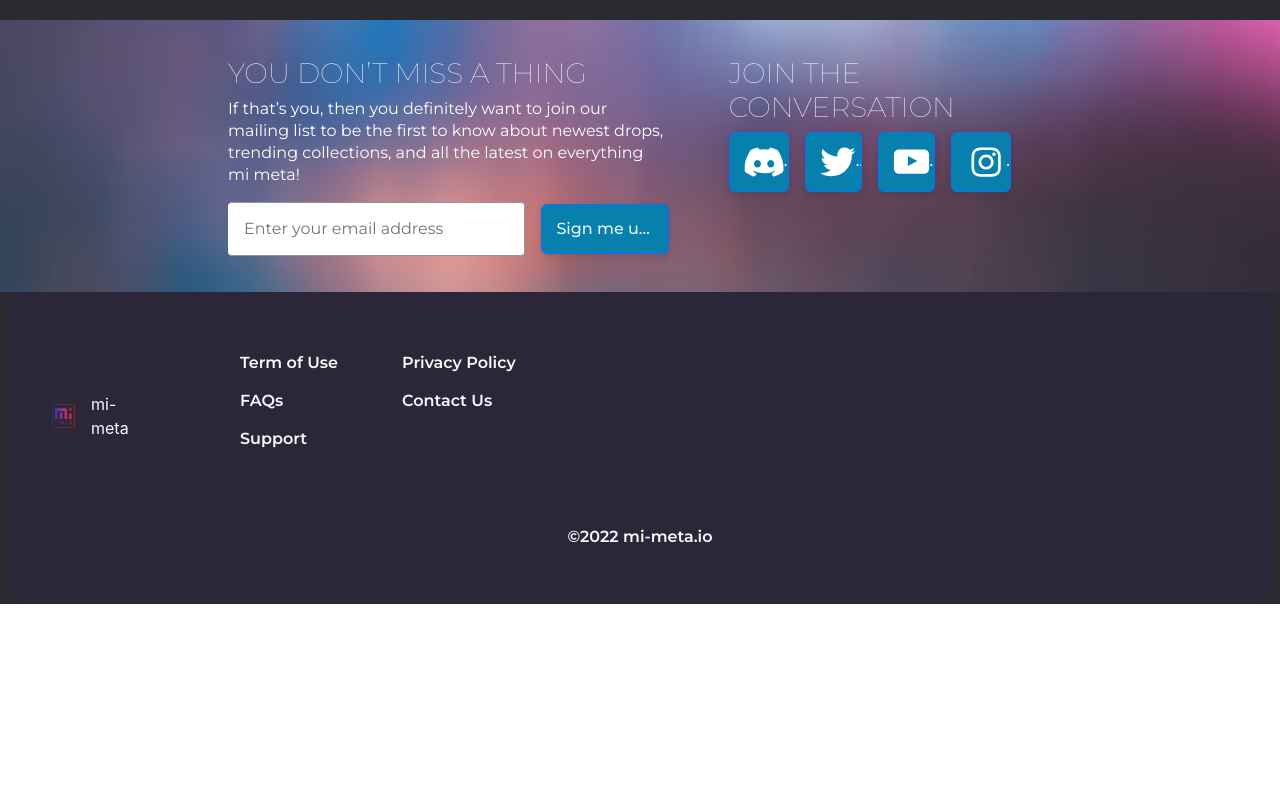
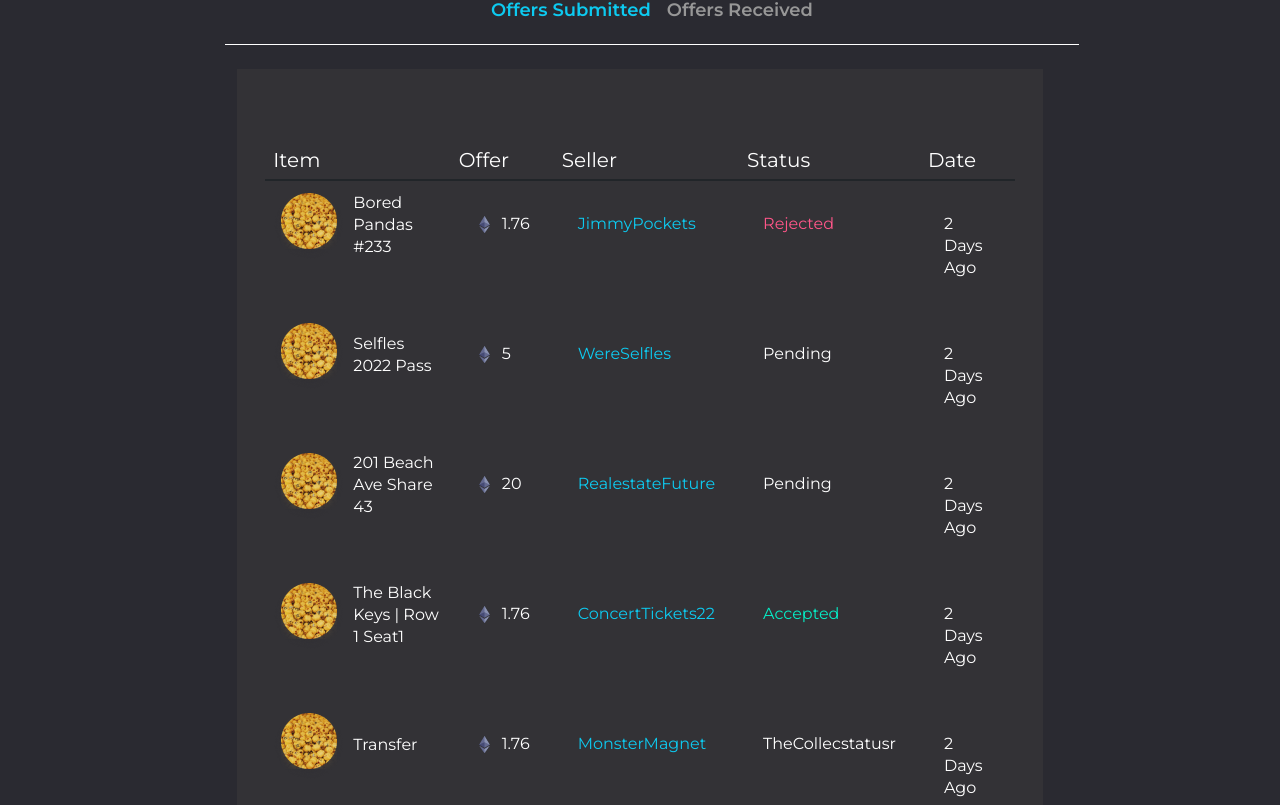
Before and after one commit to mi-meta/marketplace_frontend, a React (Create React App) app: page /profile/offers in a window 1280 px wide. Shown: the part 855-1660 px from the top of the page. Before the commit the page ends 1459 px from the top, so only its background shows below. Built offline with nearby package versions, Linux system fonts and the light colour scheme.

Commit message:
profile page

```diff
--- a/src/components/Profile/ActivityProfile.tsx
+++ b/src/components/Profile/ActivityProfile.tsx
@@ -1,5 +1,101 @@
+import { Row, Table, Stack, Image } from 'react-bootstrap';
+
+interface DataType {
+  activity: string;
+  price: string;
+  from: string;
+  to: string;
+  date: string;
+}
+const data: DataType[] = [
+  { activity: 'Sale', price: '1.76', from: 'You', to: 'TheCollector', date: '2 Days ago' },
+  {
+    activity: 'Transfer',
+    price: '',
+    from: 'MonsterMagnet',
+    to: 'TheCollector',
+    date: '2 Days ago',
+  },
+  {
+    activity: 'List',
+    price: '1.76',
+    from: 'MonsterMagnet',
+    to: 'You',
+    date: '2 Days ago',
+  },
+  {
+    activity: 'Sale',
+    price: '1.76',
+    from: 'MonsterMagnet',
+    to: '',
+    date: '2 Days ago',
+  },
+  {
+    activity: 'Transfer',
+    price: '1.76',
+    from: 'MonsterMagnet',
+    to: 'TheCollector',
+    date: '2 Days ago',
+  },
+];
 const ActivityProfile = () => {
-  return <h1>ActivityProfile</h1>;
+  return (
+    <Row className="profile-body-activity p-4">
+      <div className="profile-body-activity-table">
+        <Table hover>
+          <thead>
+            <tr>
+              <th>Activity</th>
+              <th>Price</th>
+              <th>From</th>
+              <th>To</th>
+              <th>Date</th>
+            </tr>
+          </thead>
+          <tbody>
+            {data.map((item: DataType, key: number) => {
+              return (
+                <tr key={key}>
+                  <td>{item['activity']}</td>
+                  <td>
+                    {item['price'] ? (
+                      <Stack direction="horizontal" gap={2}>
+                        <Image src="/icons/eth.png" />
+                        {item['price']}
+                      </Stack>
+                    ) : (
+                      '---'
+                    )}
+                  </td>
+                  <td>
+                    {item['from'] ? (
+                      <Stack direction="horizontal">
+                        <Image src="" />
+                        {item['from']}
+                      </Stack>
+                    ) : (
+                      '---'
+                    )}
+                  </td>
+                  <td>
+                    {item['to'] ? (
+                      <Stack direction="horizontal">
+                        <Image src="" />
+                        {item['to']}
+                      </Stack>
+                    ) : (
+                      '---'
+                    )}
+                  </td>
+                  <td>{item['date']}</td>
+                </tr>
+              );
+            })}
+          </tbody>
+        </Table>
+      </div>
+    </Row>
+  );
 };
 
 export { ActivityProfile };
--- a/src/components/Profile/HiddenItems.tsx
+++ b/src/components/Profile/HiddenItems.tsx
@@ -1,5 +1,5 @@
 const HiddenItems = () => {
-  return <h1>Offer Profile</h1>;
+  return <h1>Hidden</h1>;
 };
 
 export { HiddenItems };
--- a/src/components/Profile/ListingsProfile.tsx
+++ b/src/components/Profile/ListingsProfile.tsx
@@ -1,5 +1,5 @@
 const ListingsProfile = () => {
-  return <h1>Offer Profile</h1>;
+  return <h1>Listings</h1>;
 };
 
 export { ListingsProfile };
--- a/src/components/Profile/OffersProfile.tsx
+++ b/src/components/Profile/OffersProfile.tsx
@@ -1,5 +1,113 @@
+import { Row, Table, Stack, Image } from 'react-bootstrap';
+
+interface DataType {
+  item: string;
+  offer: string;
+  seller: string;
+  status: string;
+  date: string;
+}
+const data: DataType[] = [
+  {
+    item: 'Bored Pandas #233',
+    offer: '1.76',
+    seller: 'JimmyPockets',
+    status: 'rejected',
+    date: '2 Days ago',
+  },
+  {
+    item: 'Selfles 2022 Pass',
+    offer: '5',
+    seller: 'WereSelfles',
+    status: 'Pending',
+    date: '2 Days ago',
+  },
+  {
+    item: '201 Beach Ave Share 43',
+    offer: '20',
+    seller: 'RealestateFuture',
+    status: 'Pending',
+    date: '2 Days ago',
+  },
+  {
+    item: 'The Black Keys | Row 1 Seat1',
+    offer: '1.76',
+    seller: 'ConcertTickets22',
+    status: 'accepted',
+    date: '2 Days ago',
+  },
+  {
+    item: 'Transfer',
+    offer: '1.76',
+    seller: 'MonsterMagnet',
+    status: 'TheCollecstatusr',
+    date: '2 Days ago',
+  },
+];
 const OffersProfile = () => {
-  return <h1>Offer Profile</h1>;
+  return (
+    <>
+      <Row>
+        <Stack direction="horizontal" gap={3} className="profile-body-offers-category">
+          <p className="text-info">Offers Submitted</p>
+          <p>Offers Received</p>
+        </Stack>
+      </Row>
+      <Row className="profile-body-offers p-4">
+        <div className="profile-body-offers-table">
+          <Table hover>
+            <thead>
+              <tr>
+                <th>Item</th>
+                <th>Offer</th>
+                <th>Seller</th>
+                <th>Status</th>
+                <th>Date</th>
+              </tr>
+            </thead>
+            <tbody>
+              {data.map((item: DataType, key: number) => {
+                return (
+                  <tr key={key}>
+                    <td>
+                      {
+                        <Stack direction="horizontal" gap={2}>
+                          <Image src="/icons/Profile.png" roundedCircle />
+                          {item['item']}
+                        </Stack>
+                      }
+                    </td>
+                    <td>
+                      {item['offer'] ? (
+                        <Stack direction="horizontal" gap={2}>
+                          <Image src="/icons/eth.png" />
+                          {item['offer']}
+                        </Stack>
+                      ) : (
+                        '---'
+                      )}
+                    </td>
+                    <td>
+                      {item['seller'] ? (
+                        <Stack direction="horizontal">
+                          <Image src="" />
+                          <span className="text-info">{item['seller']}</span>
+                        </Stack>
+                      ) : (
+                        '---'
+                      )}
+                    </td>
+                    <td className={`text-${item['status']}`}>{item['status']}</td>
+                    <td>{item['date']}</td>
+                  </tr>
+                );
+              })}
+            </tbody>
+          </Table>
+        </div>
+      </Row>
+    </>
+  );
 };
 
 export { OffersProfile };
--- a/src/components/Profile/SettingsProfile.tsx
+++ b/src/components/Profile/SettingsProfile.tsx
@@ -1,5 +1,5 @@
 const SettingsProfile = () => {
-  return <h1>Offer Profile</h1>;
+  return <h1>Settings</h1>;
 };
 
 export { SettingsProfile };
--- a/src/components/Profile/WatchListProfile.tsx
+++ b/src/components/Profile/WatchListProfile.tsx
@@ -1,5 +1,5 @@
 const WatchListProfile = () => {
-  return <h1>Offer Profile</h1>;
+  return <h1>WatchList</h1>;
 };
 
 export { WatchListProfile };
--- a/src/pages/Activity.tsx
+++ b/src/pages/Activity.tsx
@@ -17,9 +17,19 @@ const data: DType[] = [
     items: '30.6k',
   },
   {
-    id: 1,
-    collection: 'Bored Pandas Gym',
-    volume: '5478.76',
+    id: 2,
+    collection: 'Street Art of Bansky',
+    volume: '4478.76',
+    p24: '+102.3%',
+    p7d: '+20.3%',
+    floor_price: '1.76',
+    owners: '15.2k',
+    items: '30.6k',
+  },
+  {
+    id: 3,
+    collection: 'Selfles',
+    volume: '4458.34',
     p24: '+205.3%',
     p7d: '+20.3%',
     floor_price: '1.76',
@@ -27,9 +37,9 @@ const data: DType[] = [
     items: '30.6k',
   },
   {
-    id: 1,
-    collection: 'Bored Pandas Gym',
-    volume: '5478.76',
+    id: 4,
+    collection: 'Curated Art Blocks',
+    volume: '4321.11',
     p24: '+205.3%',
     p7d: '+20.3%',
     floor_price: '1.76',
@@ -37,19 +47,9 @@ const data: DType[] = [
     items: '30.6k',
   },
   {
-    id: 1,
-    collection: 'Bored Pandas Gym',
-    volume: '5478.76',
-    p24: '+205.3%',
-    p7d: '+20.3%',
-    floor_price: '1.76',
-    owners: '15.2k',
-    items: '30.6k',
-  },
-  {
-    id: 1,
-    collection: 'Bored Pandas Gym',
-    volume: '5478.76',
+    id: 5,
+    collection: '967 Collectibles',
+    volume: '4320.05',
     p24: '+205.3%',
     p7d: '+20.3%',
     floor_price: '1.76',
@@ -125,7 +125,12 @@ function Activity() {
                   <td>{item['id']}</td>
                   <td>
                     <Stack direction="horizontal" gap={3}>
-                      <Image src={`/images/nft/1.png`} width={56} height={56} roundedCircle />
+                      <Image
+                        src={`/images/nft/${index + 1}.png`}
+                        width={56}
+                        height={56}
+                        roundedCircle
+                      />
                       {item['collection']}
                     </Stack>
                   </td>
--- a/src/pages/Create.tsx
+++ b/src/pages/Create.tsx
@@ -4,7 +4,7 @@ import { Container } from 'react-bootstrap';
 
 function Create() {
   return (
-    <Container className="create">
+    <Container className="create mb-5">
       <Outlet />
     </Container>
   );
--- a/src/styles/index.scss
+++ b/src/styles/index.scss
@@ -115,6 +115,15 @@ input {
 }
 .text-active {
   color: #0880AE !important;
+}
+.text-rejected {
+  color: #FF5689 !important;
+}
+// .text-pending {
+
+// }
+.text-accepted {
+  color: #05EDC6 !important;
 }
 /* Track */
 ::-webkit-scrollbar-track {
--- a/src/styles/profile.scss
+++ b/src/styles/profile.scss
@@ -137,6 +137,90 @@
       .card {
         background: $bg-dark;
       }
+      &-activity {
+        &-table {
+          background: $fg-dark;
+          padding: 72px 28px;
+          table {
+            th {
+              border-bottom: 1px solid white !important;
+              border-bottom-width: 1px !important;
+            }
+          }
+        }
+        .table > :not(caption) > * > * {
+          border-bottom-width: 0px !important;
+        }
+        th, td {
+          padding: 20px;
+          font-family: 'Montserrat';
+          font-style: normal;
+          font-weight: 400;
+          // font-size: 20px;
+          line-height: 22px;
+
+          color: #FFFFFF;
+        }
+        td {
+          font-size: 16px;
+        }
+        th {
+          font-size: 20px;
+        }
+      }
+      &-offers {
+        &-table {
+          background: $fg-dark;
+          padding: 72px 28px;
+          table {
+            th {
+              border-bottom: 1px solid white !important;
+              border-bottom-width: 1px !important;
+            }
+          }
+        }
+        .table > :not(caption) > * > * {
+          border-bottom-width: 0px !important;
+        }
+        th, td {
+          // padding: 20px;
+          font-family: 'Montserrat';
+          font-style: normal;
+          font-weight: 400;
+          // font-size: 20px;
+          line-height: 22px;
+          text-transform: capitalize;
+
+          color: #FFFFFF;
+        }
+        td {
+          font-size: 16px;
+        }
+        th {
+          font-size: 20px;
+        }
+        tr > td:not(:first-child) {
+          padding: 32px 24px;
+        }
+
+        &-category {
+          justify-content: center;
+          border-bottom: 1px solid white;
+          margin: 48px 12px 0px 12px;
+
+          p {
+            font-family: 'Montserrat';
+            font-style: normal;
+            font-weight: 600;
+            font-size: 18px;
+            line-height: 36px;
+            /* identical to box height, or 200% */
+
+
+            color: #979797;
+          }
+        }
+      }
     }
   }
 }
```
Also changed, not shown: public/icons/Profile.png (added).
